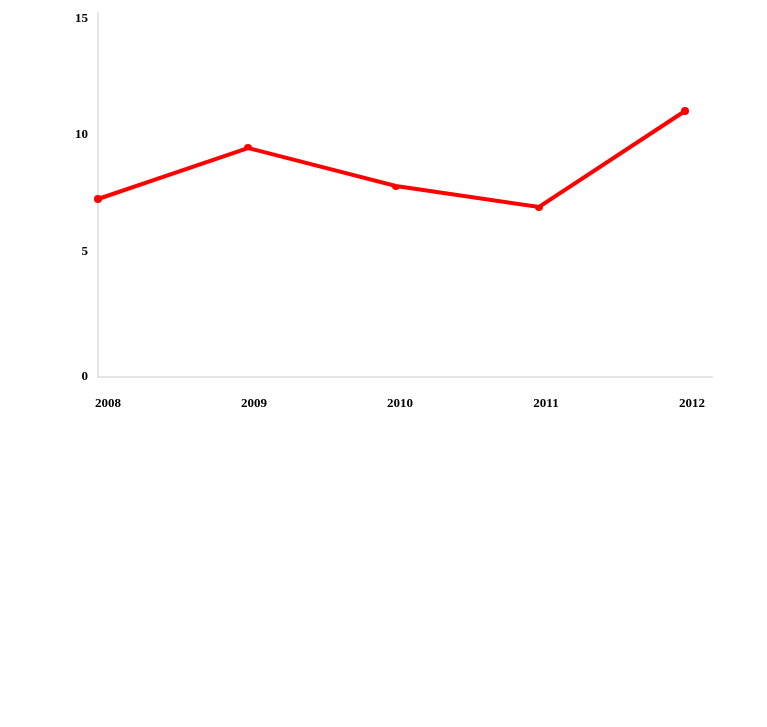
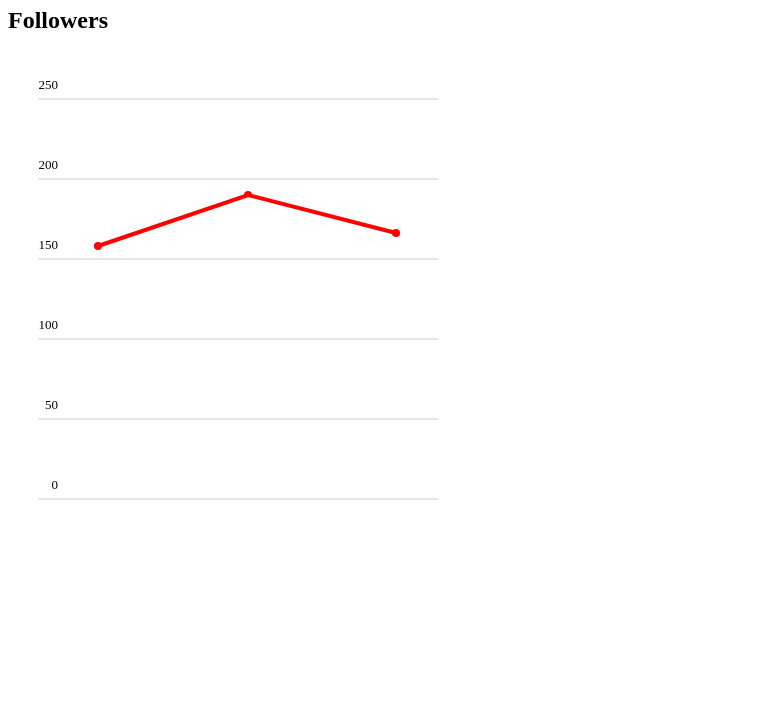
Before and after one commit to Grenguar/chart-builder-js, a plain HTML site: page index.html in a window 1280 px wide. Shown: the part 73-800 px from the top of the page, without its empty margins (0-767 px from the left). Drawn offline with Linux system fonts and the light colour scheme.

Commit message:
sample canvas and sample polyfill with points

```diff
--- a/index.html
+++ b/index.html
@@ -7,36 +7,31 @@
     <link rel="stylesheet" href="src/css/style.css" type="text/css">
   </head>
   <body>
-    <h1 class="header">Simple chart builder<h2>
+    <h1 class="header">Simple chart builder</h1>
+    <h2>Followers</h2>
     <svg version="1.2" xmlns="http://www.w3.org/2000/svg" xmlns:xlink="http://www.w3.org/1999/xlink" class="graph" aria-labelledby="title" role="img">
-            <title id="title">Followers</title>
         <g class="grid x-grid" id="xGrid">
-                <line x1="90" x2="90" y1="5" y2="371"></line>
-            </g>
-            <g class="grid y-grid" id="yGrid">
-                <line x1="90" x2="705" y1="370" y2="370"></line>
-            </g>
-                <g class="labels x-labels">
-                <text x="100" y="400">2008</text>
-                <text x="246" y="400">2009</text>
-                <text x="392" y="400">2010</text>
-                <text x="538" y="400">2011</text>
-                <text x="684" y="400">2012</text>
+            <line x1="30" y1="445" x2="430" y2="445"></line> <!-- zero line -->
+            <line x1="30" y1="365" x2="430" y2="365"></line>
+            <line x1="30" y1="285" x2="430" y2="285"></line>
+            <line x1="30" y1="205" x2="430" y2="205"></line>
+            <line x1="30" y1="125" x2="430" y2="125"></line>
+            <line x1="30" y1="45" x2="430" y2="45"></line>
         </g>
         <g class="labels y-labels">
-                <text x="80" y="15">15</text>
-                <text x="80" y="131">10</text>
-                <text x="80" y="248">5</text>
-                <text x="80" y="373">0</text>
-            </g>
-            <g class="data" data-setname="Our first data set">
+            <text x="50" y="35">250</text>
+            <text x="50" y="115">200</text>
+            <text x="50" y="195">150</text>
+            <text x="50" y="275">100</text>
+            <text x="50" y="355">50</text>
+            <text x="50" y="435">0</text>
+        </g> -->
+        <g class="data" data-setname="Sample Points">
             <circle cx="90" cy="192" data-value="7.2" r="4"></circle>
             <circle cx="240" cy="141" data-value="8.1" r="4"></circle>
             <circle cx="388" cy="179" data-value="7.7" r="4"></circle>
-                <circle cx="531" cy="200" data-value="6.8" r="4"></circle>
-                <circle cx="677" cy="104" data-value="6.7" r="4"></circle>
         </g>
-            <polyline points="90,192 240,141 388,179 531,200 677,104"
+        <polyline points="90,192 240,141 388,179"
         style="fill:white;stroke:red;stroke-width:4" />
     </svg>
     <script src="src/js/main.js"></script>
--- a/src/css/style.css
+++ b/src/css/style.css
@@ -1,6 +1,3 @@
-.header {
-    color: blue;
-}
 
 .graph .labels.x-labels {
     text-anchor: middle;
@@ -11,8 +8,8 @@
 }
 
 .graph {
-    height: 500px;
-    width: 800px;
+    height: 600px;
+    width: 600px;
 }
 
 .graph .grid {
```
Lines whose indentation alone changed are shown as unchanged.
